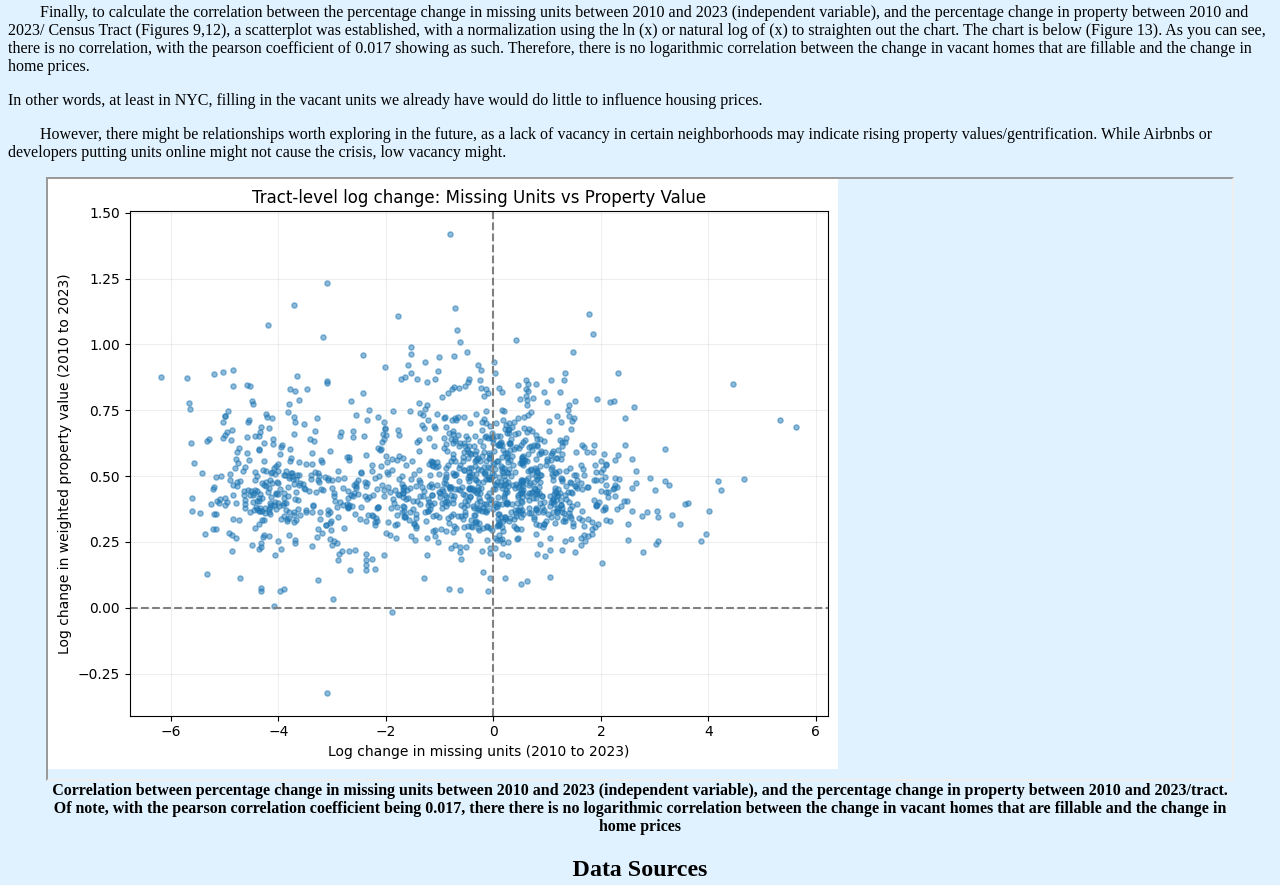
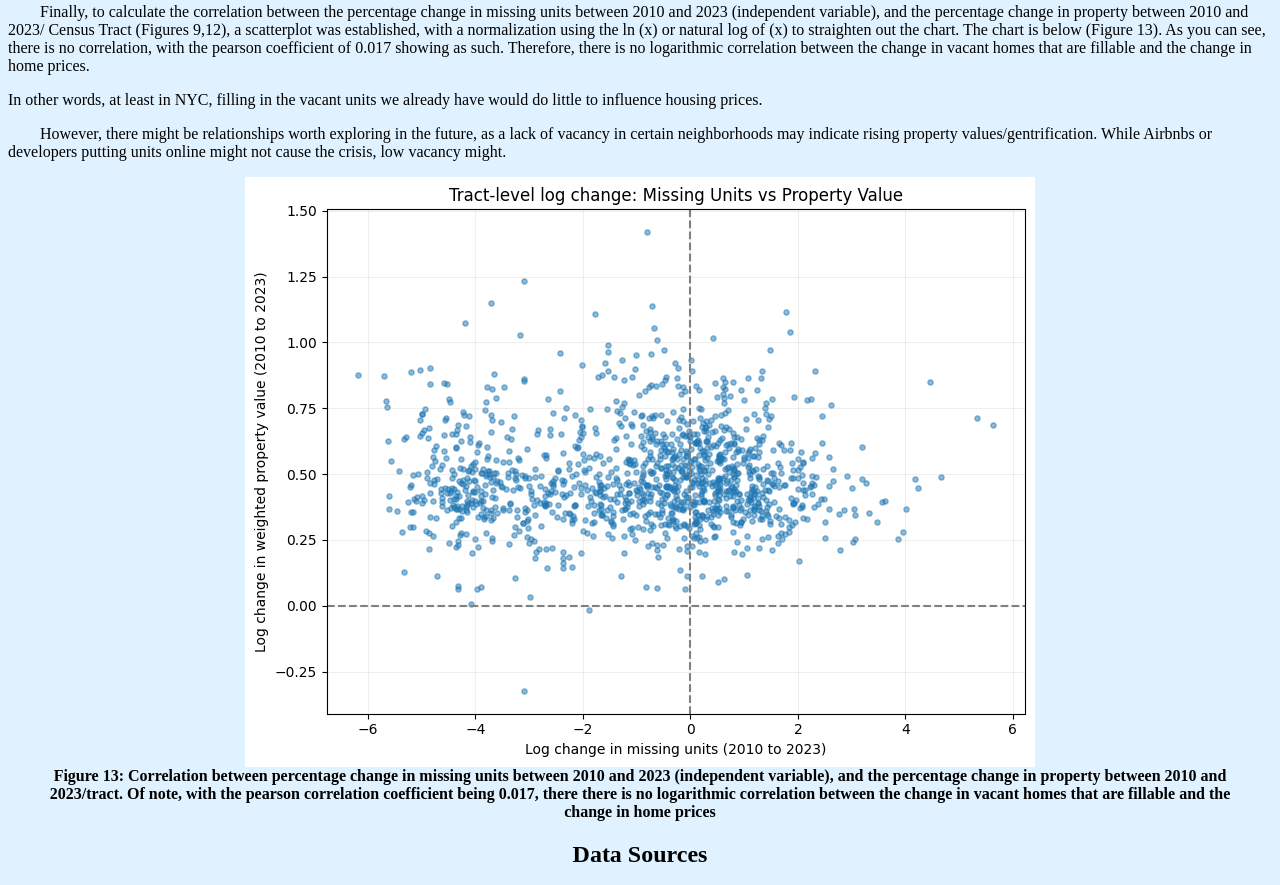
Before and after one commit to zifrs/InformaticsTermProjectZR, a plain HTML site: page index.html in a window 1280 px wide. Shown: the part 9521-10406 px from the top of the page. Drawn offline with Linux system fonts and the light colour scheme.

Commit message:
Update iframe to img for CorrelationFigure13
Replaced iframe with img for CorrelationFigure13 and updated title attributes.

```diff
--- a/index.html
+++ b/index.html
@@ -141,7 +141,7 @@ Percent Change in New York city's housing stock (2010–2023): 6.89% <br>
 </figcaption>
     </figure>
       <figure>
-      <iframe src="MissingChange20102023.html" title= "Figure 8: Numerical Change in Missing Units/ Census Tract between 2010 and 2023 width="100%" height="600">
+      <iframe src="MissingChange20102023.html" title= "Figure 8: Numerical Change in Missing Units/ Census Tract between 2010 and 2023" width="100%" height="600">
       </iframe>
       <figcaption> Figure 8: Numerical Change in Missing Units/ Census Tract between 2010 and 2023
 </figcaption>
@@ -195,7 +195,6 @@ NYC Median Property Value 2010: $450950.78 <br>
 NYC Median Property Value 2023: $763,066.57 <br>
 Median Property Value Gain between 2010-2023 $312,115.78 <br>
 Percent Change 2010-2023 69.12% <br>
-
   </p>
   <p class="indent">
     For the city, the median property value growth of 69.12% outdoes every other metric, and it is not even close. Relative to the 15.15% percent change in missing units, 6.89% growth in housing, and 8.14% relative change in vacancy, the sheer percentage is outside of this world.
@@ -209,11 +208,11 @@ Percent Change 2010-2023 69.12% <br>
       However, there might be relationships worth exploring in the future, as a lack of vacancy in certain neighborhoods may indicate rising property values/gentrification. While Airbnbs or developers putting units online might not cause the crisis, low vacancy might.
   </p>
       <figure>
-      <iframe src="CorrelationFigure13.png" title= " Correlation between percentage change in missing units between 2010 and 2023 (independent variable), and the percentage change in property between 2010 and 2023/tract " width="100%" height="600">
-      </iframe>
-      <figcaption>  Correlation between percentage change  in missing units between 2010 and 2023 (independent variable), and the percentage change in property between 2010 and 2023/tract. Of note, with the pearson correlation coefficient being 0.017, there  there is no logarithmic correlation between the change in vacant homes that are fillable and the change in home prices
-</figcaption>
-    </figure>
+  <img  src="CorrelationFigure13.png" alt="Correlation between percentage change  in missing units between 2010 and 2023 (independent variable), and the percentage change in property between 2010 and 2023/tract. Of note, with the pearson correlation coefficient being 0.017, there  there is no logarithmic correlation between the change in vacant homes that are fillable and the change in home prices" style="max-width: 100%; height: auto;">
+  <figcaption>
+    Figure 13: Correlation between percentage change  in missing units between 2010 and 2023 (independent variable), and the percentage change in property between 2010 and 2023/tract. Of note, with the pearson correlation coefficient being 0.017, there  there is no logarithmic correlation between the change in vacant homes that are fillable and the change in home prices
+  </figcaption>
+</figure>
   <h2> Data Sources </h2>
   <p class="center">
     NYC Open Data (For Shorelines) <br>
```
